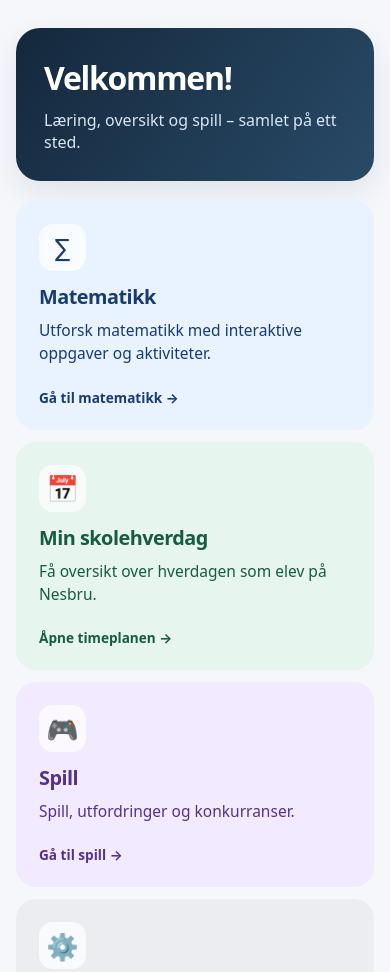
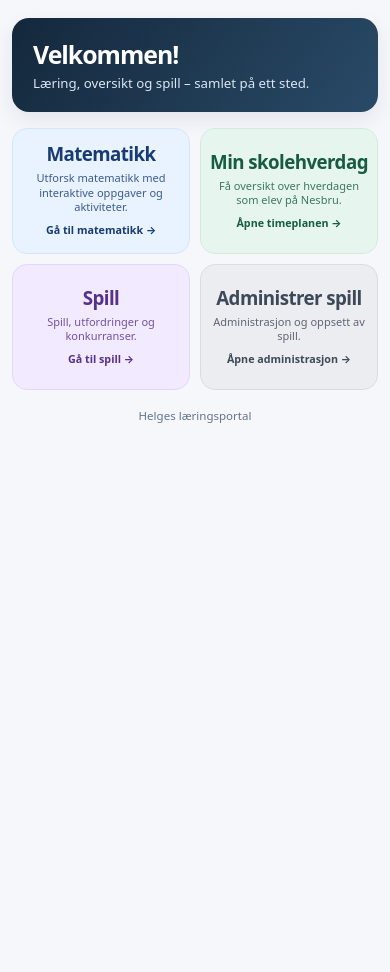
Before and after one commit to helull/helull.github.io, a plain HTML site: page index.html in a window 390 px wide. Shown: the top 972 px of the page. After the commit the page ends 844 px from the top, so only its background shows below. Drawn offline with Linux system fonts and the light colour scheme.

Commit message:
Use compact consistent two-column mobile cards across portal

```diff
--- a/index.html
+++ b/index.html
@@ -7,29 +7,39 @@
   <meta name="description" content="Matematikk, skolehverdag og spill – samlet på ett sted.">
   <title>Helges læringsportal</title>
   <style>
-    :root { color-scheme: light; font-family: system-ui, -apple-system, BlinkMacSystemFont, "Segoe UI", sans-serif; }
-    * { box-sizing: border-box; }
-    body { margin: 0; min-height: 100vh; background: #f5f7fb; color: #17283c; }
-    main { width: min(960px, calc(100% - 32px)); margin: 0 auto; padding: clamp(28px, 6vw, 70px) 0 38px; }
-    header { background: linear-gradient(125deg, #14283c, #294a67); color: white; border-radius: 24px; padding: clamp(28px, 5vw, 48px); margin-bottom: 20px; box-shadow: 0 12px 30px #14283c18; }
-    h1 { font-size: clamp(2rem, 5vw, 3.2rem); letter-spacing: -.04em; margin: 0 0 10px; }
-    header p { margin: 0; color: #d9e6f3; font-size: clamp(1rem, 2vw, 1.14rem); }
-    .cards { display: grid; grid-template-columns: repeat(2, minmax(0, 1fr)); gap: 16px; }
-    .card { display: flex; flex-direction: column; min-height: 210px; padding: 26px; border-radius: 20px; text-decoration: none; border: 1px solid transparent; transition: transform .18s ease, box-shadow .18s ease; }
-    .card:hover { transform: translateY(-4px); box-shadow: 0 12px 26px #15283c19; }
-    .card:focus-visible { outline: 3px solid #15283c; outline-offset: 4px; }
-    .icon { width: 47px; height: 47px; display: grid; place-items: center; border-radius: 14px; background: #ffffffb5; font-size: 26px; margin-bottom: 17px; }
-    h2 { font-size: clamp(1.24rem, 2.8vw, 1.52rem); letter-spacing: -.025em; margin: 0 0 9px; }
-    .description { line-height: 1.5; margin: 0; font-size: .97rem; }
-    .destination { margin-top: auto; padding-top: 22px; font-size: .85rem; font-weight: 700; }
-    .math { background: #e9f2ff; color: #173b72; }
-    .schedule { background: #e6f6ef; color: #175c40; }
-    .games { background: #f2eaff; color: #56318a; }
-    .admin { background: #ebedf1; color: #3d4959; }
-    footer { text-align: center; color: #64748b; margin-top: 30px; font-size: .84rem; }
-    @media (max-width: 620px) { .cards { grid-template-columns: 1fr; gap: 12px; } .card { min-height: 165px; padding: 22px; } .icon { margin-bottom: 12px; } }
-    @media (prefers-reduced-motion: reduce) { .card { transition: none; } .card:hover { transform: none; } }
-  </style>
+:root{font-family:system-ui,-apple-system,BlinkMacSystemFont,"Segoe UI",sans-serif;color:#17283c;color-scheme:light}
+*{box-sizing:border-box}
+body{margin:0;min-height:100vh;background:#f5f7fb}
+main{width:min(920px,calc(100% - 24px));margin:auto;padding:18px 0 30px}
+.back{display:inline-block;margin:0 0 10px;color:#48617b;text-decoration:none;font-size:.85rem;font-weight:650}
+.back:hover{text-decoration:underline}
+header{background:linear-gradient(125deg,#14283c,#294a67);color:white;border-radius:17px;padding:19px 21px;margin-bottom:16px;box-shadow:0 8px 20px #14283c15}
+h1,header h1{font-size:clamp(1.55rem,4vw,2.15rem);letter-spacing:-.04em;margin:0 0 4px}
+header p{margin:0;color:#d9e6f3;font-size:.83rem;line-height:1.35}
+section{margin-bottom:17px}
+section>h2{font-size:1rem;margin:0 0 9px}
+.cards{display:grid;grid-template-columns:repeat(2,minmax(0,1fr));gap:10px}
+.card{display:flex;flex-direction:column;align-items:center;justify-content:center;min-width:0;min-height:126px;padding:13px 9px;border-radius:15px;text-align:center;text-decoration:none;border:1px solid transparent;transition:transform .18s ease,box-shadow .18s ease}
+.card:hover:not(.disabled){transform:translateY(-3px);box-shadow:0 9px 18px #15283c17}
+.card:focus-visible{outline:3px solid #15283c;outline-offset:3px}
+.card h2,.card strong{font-size:clamp(1.08rem,4.8vw,1.65rem);font-weight:800;line-height:1.12;letter-spacing:-.03em;margin:0;overflow-wrap:anywhere}
+.card .description,.card small{font-size:.69rem;line-height:1.3;margin:6px 0 0;opacity:.82}
+.card .destination,.card .go{font-size:.67rem;font-weight:750;margin-top:9px;padding:0}
+.card .icon,.card .symbol{display:none}
+.card.math,.card.course,.card.student{background:#e9f2ff;color:#173b72;border-color:#d6e5fb}
+.card.schedule,.card.other,.card.teacher{background:#e6f6ef;color:#175c40;border-color:#d3ebdf}
+.card.games,.card.triangle,.card.admin{background:#f2eaff;color:#56318a;border-color:#e6d6fc}
+.card.admin-gray{background:#ebedf1;color:#3d4959;border-color:#d9dce2}
+.card.disabled{opacity:.65;cursor:default}
+.status{padding:10px 12px;background:white;border:1px solid #dbe3ed;border-radius:10px;color:#51647b;font-size:.8rem}
+.retry{font:inherit;border:0;border-radius:8px;padding:7px 10px;margin-left:6px;cursor:pointer;background:#dbeafe;color:#173b72}
+footer{text-align:center;color:#64748b;margin-top:18px;font-size:.72rem}
+[hidden]{display:none!important}
+@media(min-width:700px){.cards{grid-template-columns:repeat(4,minmax(0,1fr));gap:14px}.card{min-height:145px;padding:18px 12px}}
+@media(max-width:380px){main{width:calc(100% - 18px)}.cards{gap:8px}.card{min-height:118px;padding:10px 6px}.card h2,.card strong{font-size:1.06rem}.card .description,.card small{font-size:.65rem}}
+@media(prefers-reduced-motion:reduce){.card{transition:none}.card:hover:not(.disabled){transform:none}}
+
+</style>
 </head>
 <body>
   <main>
@@ -39,7 +49,7 @@
     </header>
     <nav class="cards" aria-label="Hovedmeny">
       <a class="card math" href="./matematikk/">
-        <span class="icon" aria-hidden="true">∑</span>
+
         <h2>Matematikk</h2>
         <p class="description">Utforsk matematikk med interaktive oppgaver og aktiviteter.</p>
         <span class="destination">Gå til matematikk →</span>
@@ -56,7 +66,7 @@
         <p class="description">Spill, utfordringer og konkurranser.</p>
         <span class="destination">Gå til spill →</span>
       </a>
-      <a class="card admin" href="./q/admin.html">
+      <a class="card admin-gray" href="./q/admin.html">
         <span class="icon" aria-hidden="true">⚙️</span>
         <h2>Administrer spill</h2>
         <p class="description">Administrasjon og oppsett av spill.</p>
```
